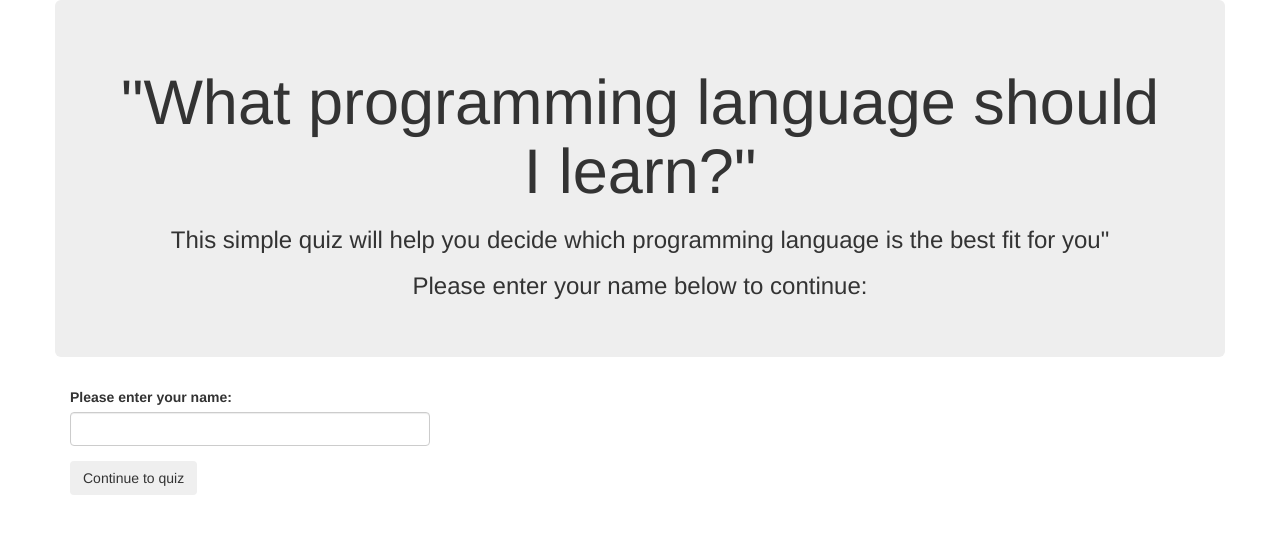
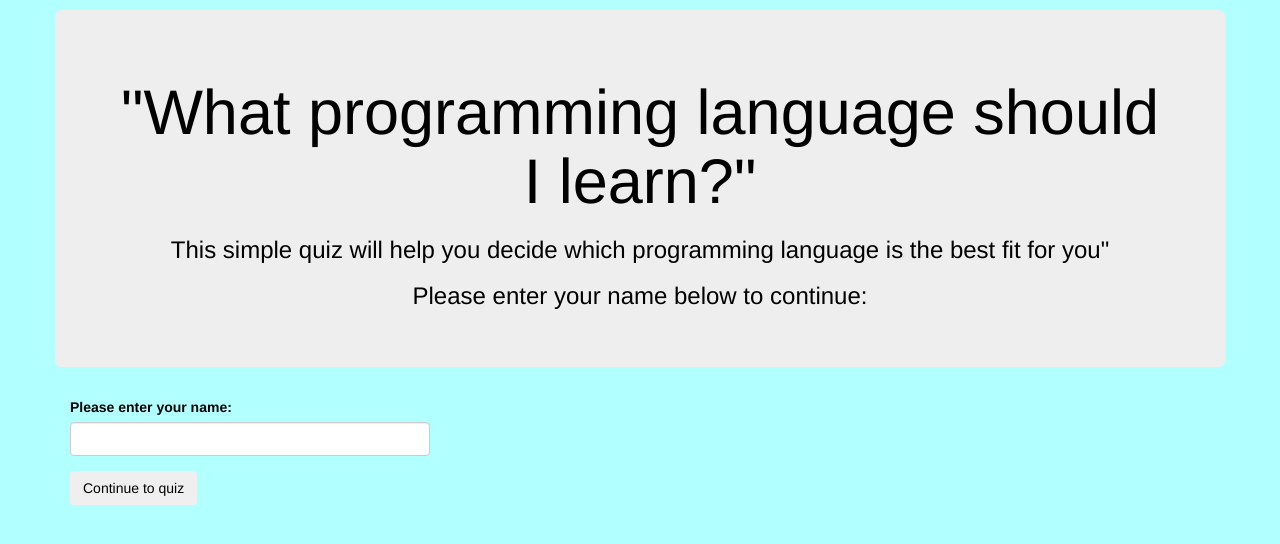
Before and after one commit to joe-kramer/track-suggester, a plain HTML site: page index.html in a window 1280 px wide. Drawn offline with nearby package versions, Linux system fonts and the light colour scheme.

Commit message:
add background color since background image still will not work

```diff
--- a/css/styles.css
+++ b/css/styles.css
@@ -1,13 +1,18 @@
 .jumbotron {
   text-align: center;
+  margin-top: 10px;
 }
-/*
+
 body {
+  background-color: #b2ffff;
+  color: black;
+  /*
   background: url(img/background.jpeg);
   height: 100%;
   width: 100%;
+  */
 }
-*/
+
 .questionnaire {
   display: none;
 }
```
